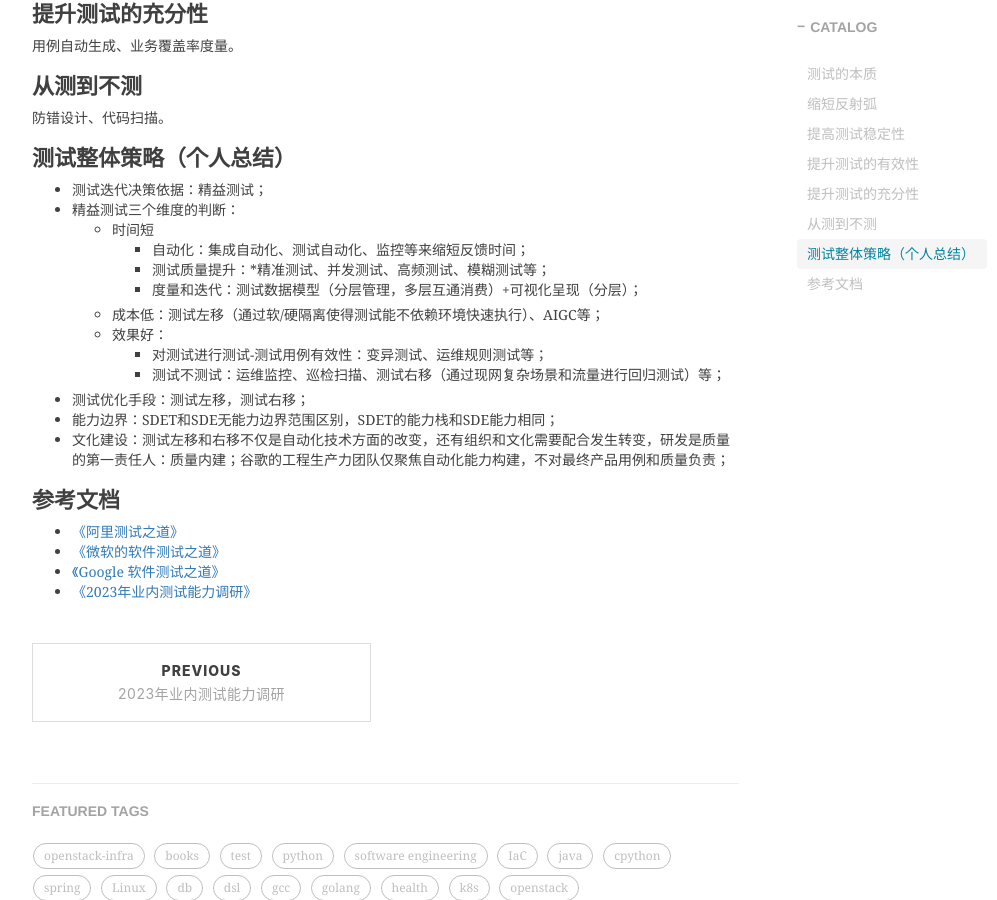
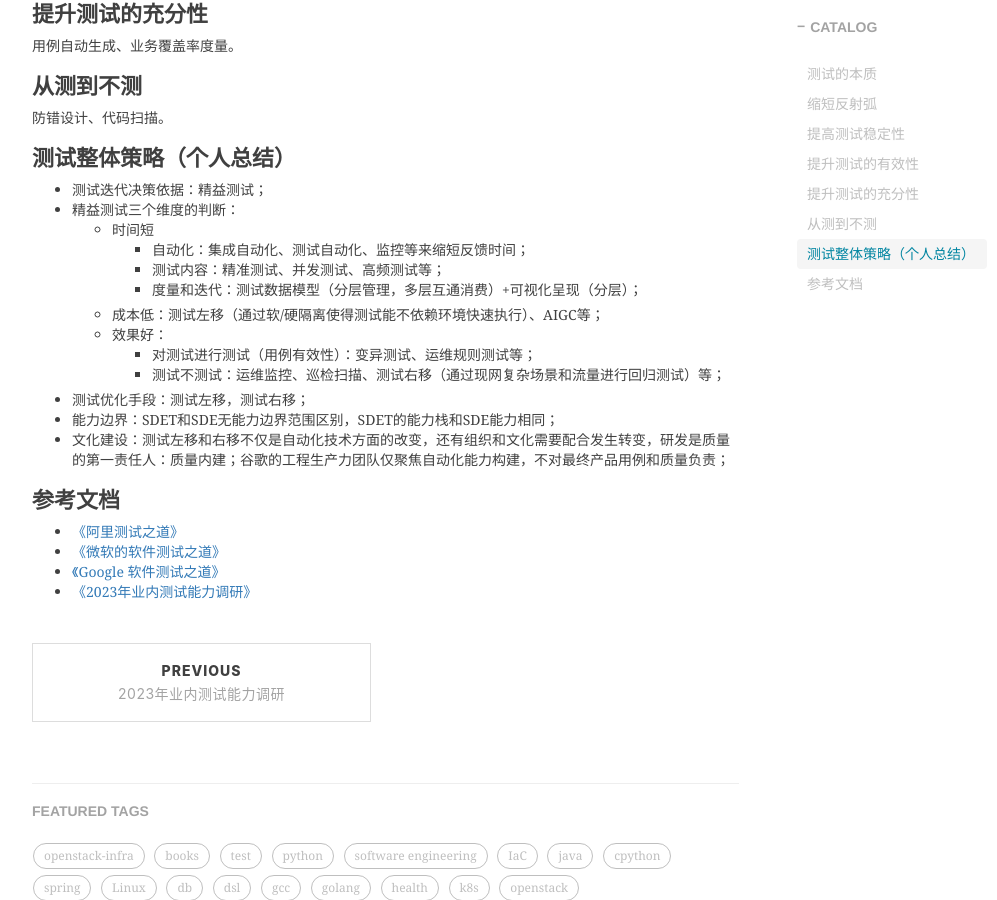
Before and after one commit to shihai1991/shihai1991.github.io, a Jekyll site: the page built from _posts/2023-11-15-阿里测试之道.md, in a window 1280 px wide and 900 px high, scrolled down 1219 px. Shown: the whole window, without its empty margins (233-1230 px from the left). Built offline with Jekyll 4.4.1, drawn with Linux system fonts in a browser that asks for light colours; nearby versions of some CDN libraries; comment, search, counter and statistics services are not loaded.

Commit message:
Update 2023-11-15-阿里测试之道.md

```diff
--- a/_posts/2023-11-15-阿里测试之道.md
+++ b/_posts/2023-11-15-阿里测试之道.md
@@ -44,11 +44,11 @@ time: '2023.11.15 10:29:00'
 - 精益测试三个维度的判断：
   - 时间短
     - 自动化：集成自动化、测试自动化、监控等来缩短反馈时间；
-    - 测试质量提升：*精准测试、并发测试、高频测试、模糊测试等；
+    - 测试内容：精准测试、并发测试、高频测试等；
     - 度量和迭代：测试数据模型（分层管理，多层互通消费）+可视化呈现（分层）；
   - 成本低：测试左移（通过软/硬隔离使得测试能不依赖环境快速执行）、AIGC等；
   - 效果好：
-    - 对测试进行测试-测试用例有效性：变异测试、运维规则测试等；
+    - 对测试进行测试（用例有效性）：变异测试、运维规则测试等；
     - 测试不测试：运维监控、巡检扫描、测试右移（通过现网复杂场景和流量进行回归测试）等；
 - 测试优化手段：测试左移，测试右移；
 - 能力边界：SDET和SDE无能力边界范围区别，SDET的能力栈和SDE能力相同；
```
